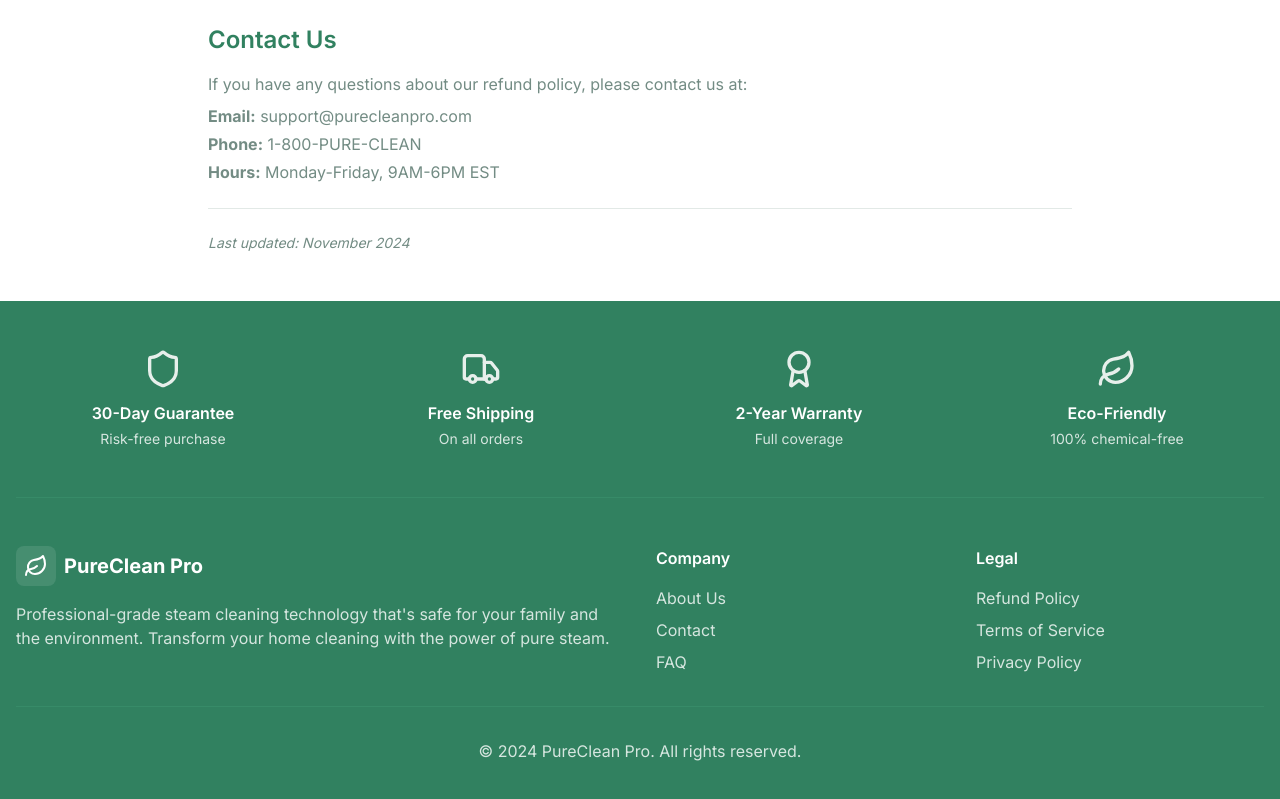
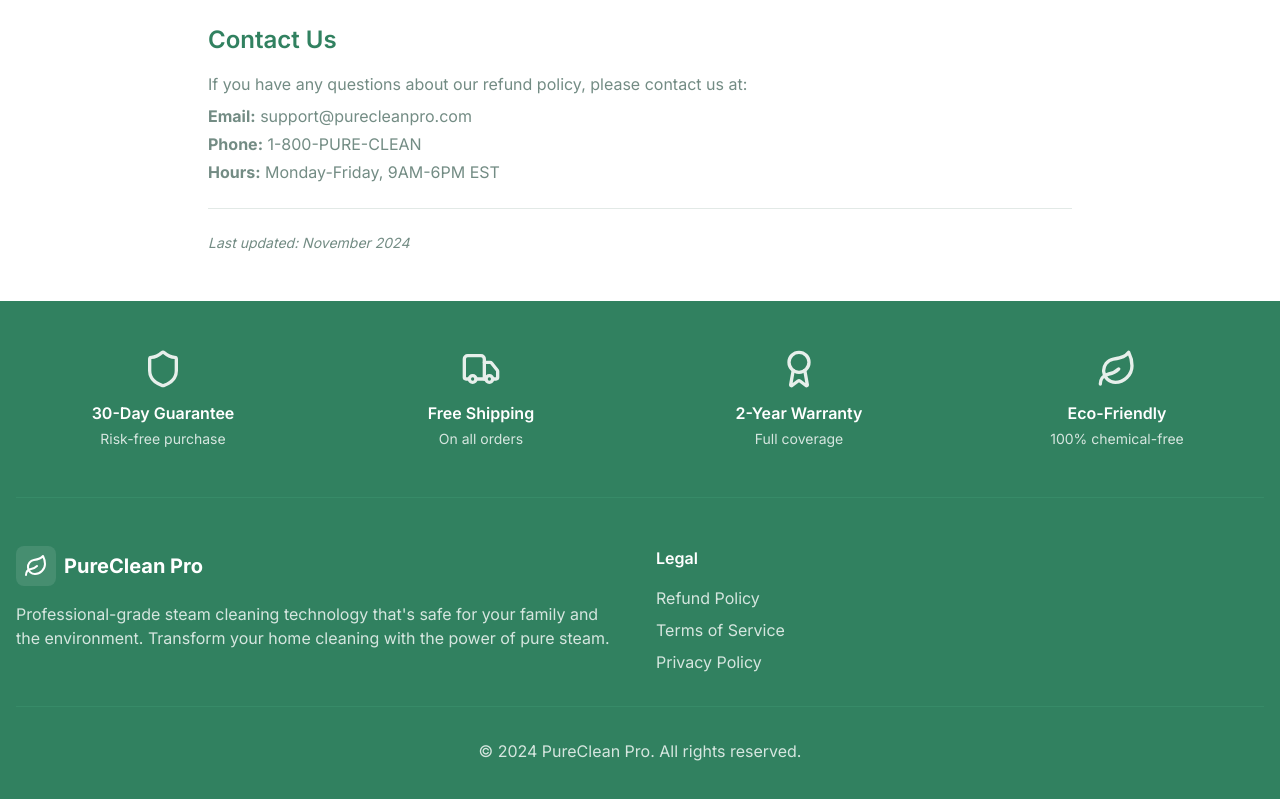
Before and after one commit to 05ion/pure-clean, a React (Vite) app: page /refund-policy in a window 1280 px wide. Shown: the part 1401-2200 px from the top of the page. Built offline with nearby package versions, Linux system fonts and the light colour scheme; the HTML template or start-up script is replaced by a standard one.

Commit message:
Visual edit in Lovable
Edited UI in Lovable

```diff
--- a/src/components/Footer.tsx
+++ b/src/components/Footer.tsx
@@ -1,9 +1,7 @@
 import { Link } from "react-router-dom";
 import { Leaf, Shield, Truck, Award } from "lucide-react";
-
 const Footer = () => {
-  return (
-    <footer className="bg-primary text-primary-foreground">
+  return <footer className="bg-primary text-primary-foreground">
       <div className="container mx-auto px-4 py-12">
         {/* Trust Badges */}
         <div className="grid grid-cols-2 md:grid-cols-4 gap-6 mb-12 pb-12 border-b border-primary-light/30">
@@ -45,14 +43,7 @@ const Footer = () => {
           </div>
 
           {/* Quick Links */}
-          <div>
-            <h3 className="font-semibold mb-4">Company</h3>
-            <ul className="space-y-2 text-primary-foreground/80">
-              <li><a href="#about" className="hover:text-primary-foreground transition-colors">About Us</a></li>
-              <li><a href="#contact" className="hover:text-primary-foreground transition-colors">Contact</a></li>
-              <li><a href="#faq" className="hover:text-primary-foreground transition-colors">FAQ</a></li>
-            </ul>
-          </div>
+
 
           {/* Legal */}
           <div>
@@ -82,8 +73,6 @@ const Footer = () => {
           <p>&copy; 2024 PureClean Pro. All rights reserved.</p>
         </div>
       </div>
-    </footer>
-  );
+    </footer>;
 };
-
 export default Footer;
```
